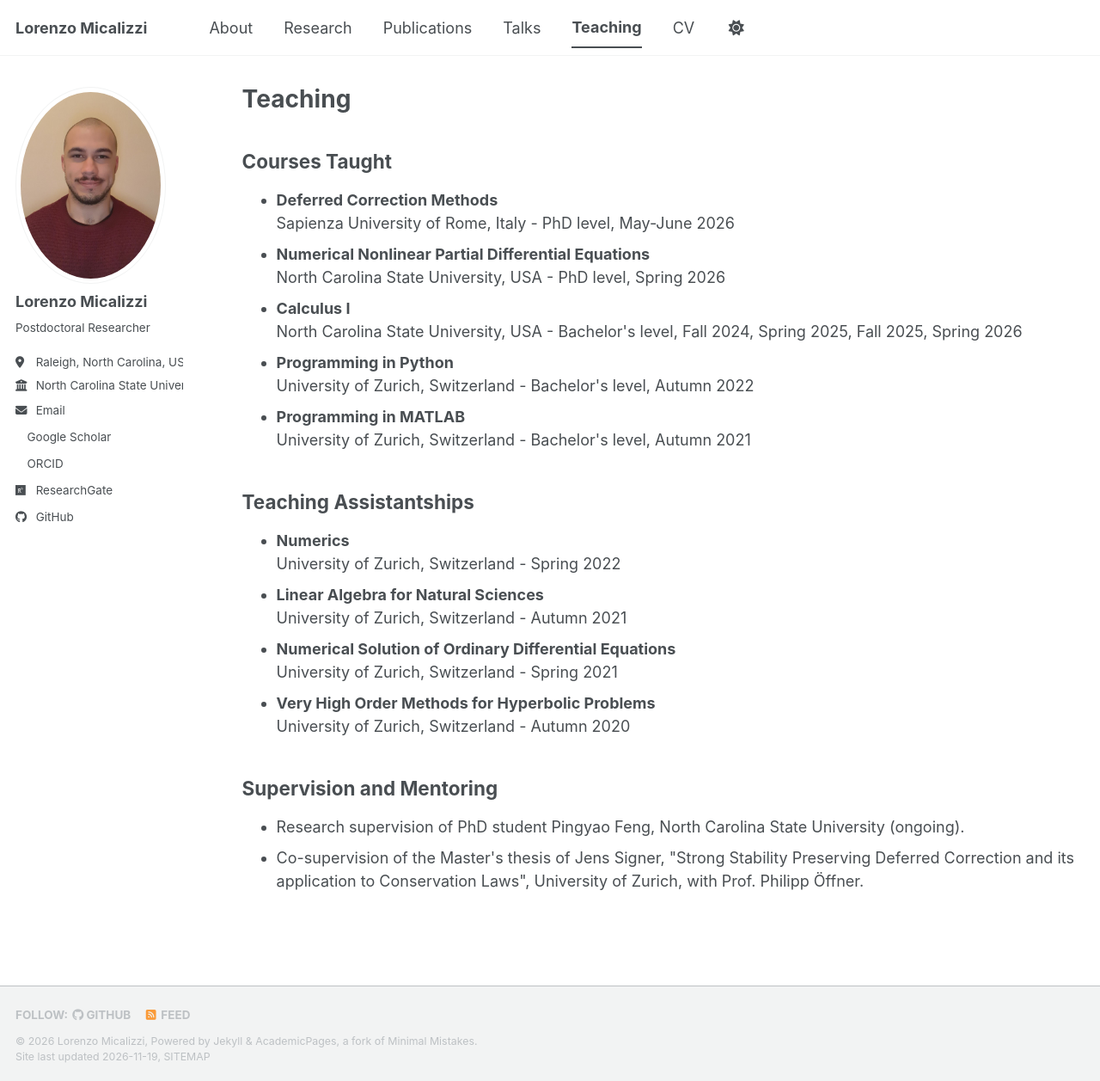
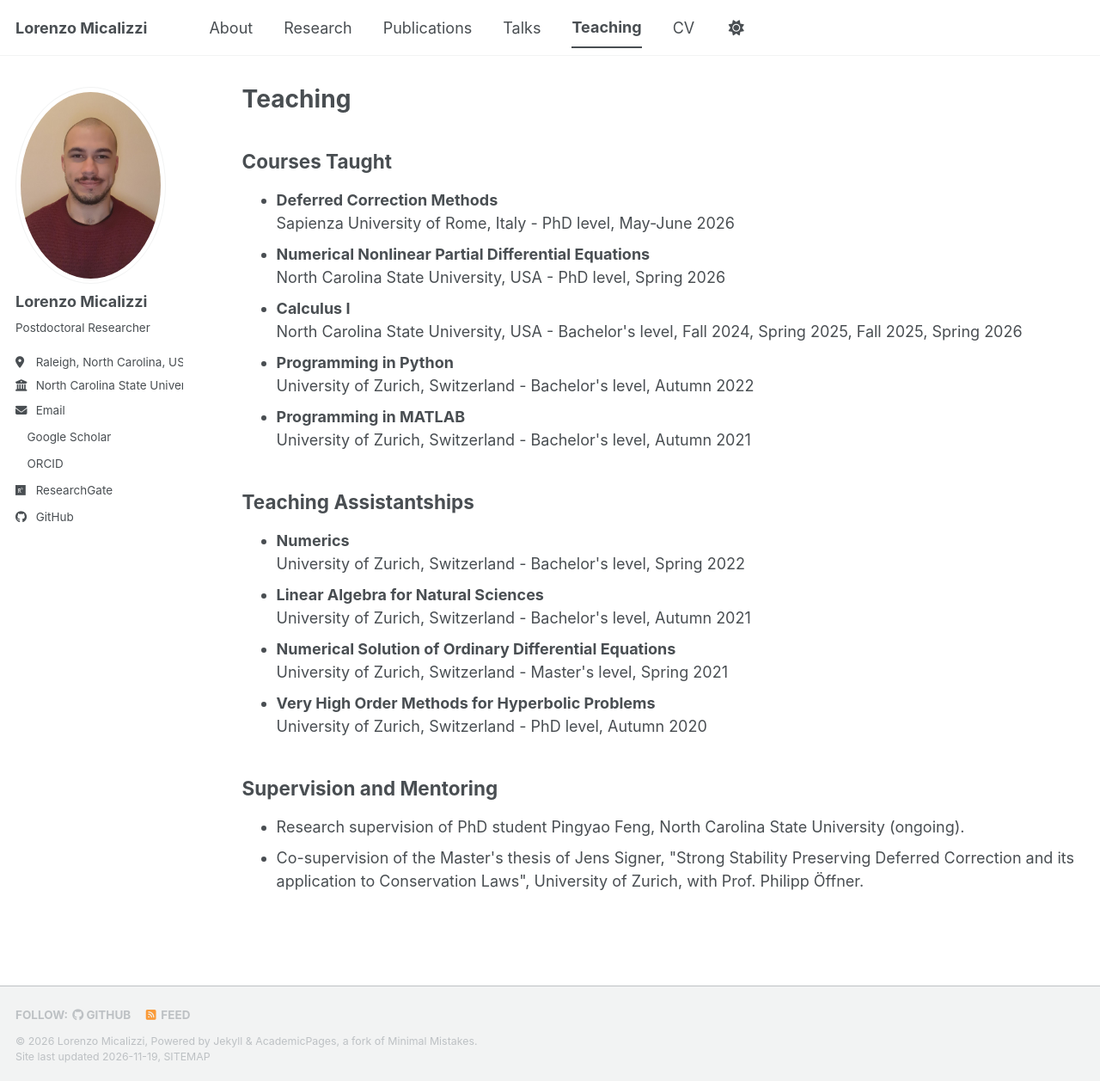
Before and after one commit to lmical/lmical.github.io, a Jekyll site: the page built from _pages/teaching.html, in a window 1280 px wide and 1257 px high. Shown: the whole window at 86% size. Built offline with Jekyll 4.4.1, drawn with Linux system fonts in a browser that asks for light colours; a style sheet for code colours, icons or effects is not loaded.

Commit message:
Add course levels to teaching assistantships

```diff
--- a/_pages/teaching.html
+++ b/_pages/teaching.html
@@ -36,19 +36,19 @@ author_profile: true
 <ul>
   <li>
     <strong>Numerics</strong><br>
-    University of Zurich, Switzerland - Spring 2022
+    University of Zurich, Switzerland - Bachelor's level, Spring 2022
   </li>
   <li>
     <strong>Linear Algebra for Natural Sciences</strong><br>
-    University of Zurich, Switzerland - Autumn 2021
+    University of Zurich, Switzerland - Bachelor's level, Autumn 2021
   </li>
   <li>
     <strong>Numerical Solution of Ordinary Differential Equations</strong><br>
-    University of Zurich, Switzerland - Spring 2021
+    University of Zurich, Switzerland - Master's level, Spring 2021
   </li>
   <li>
     <strong>Very High Order Methods for Hyperbolic Problems</strong><br>
-    University of Zurich, Switzerland - Autumn 2020
+    University of Zurich, Switzerland - PhD level, Autumn 2020
   </li>
 </ul>
 
```
